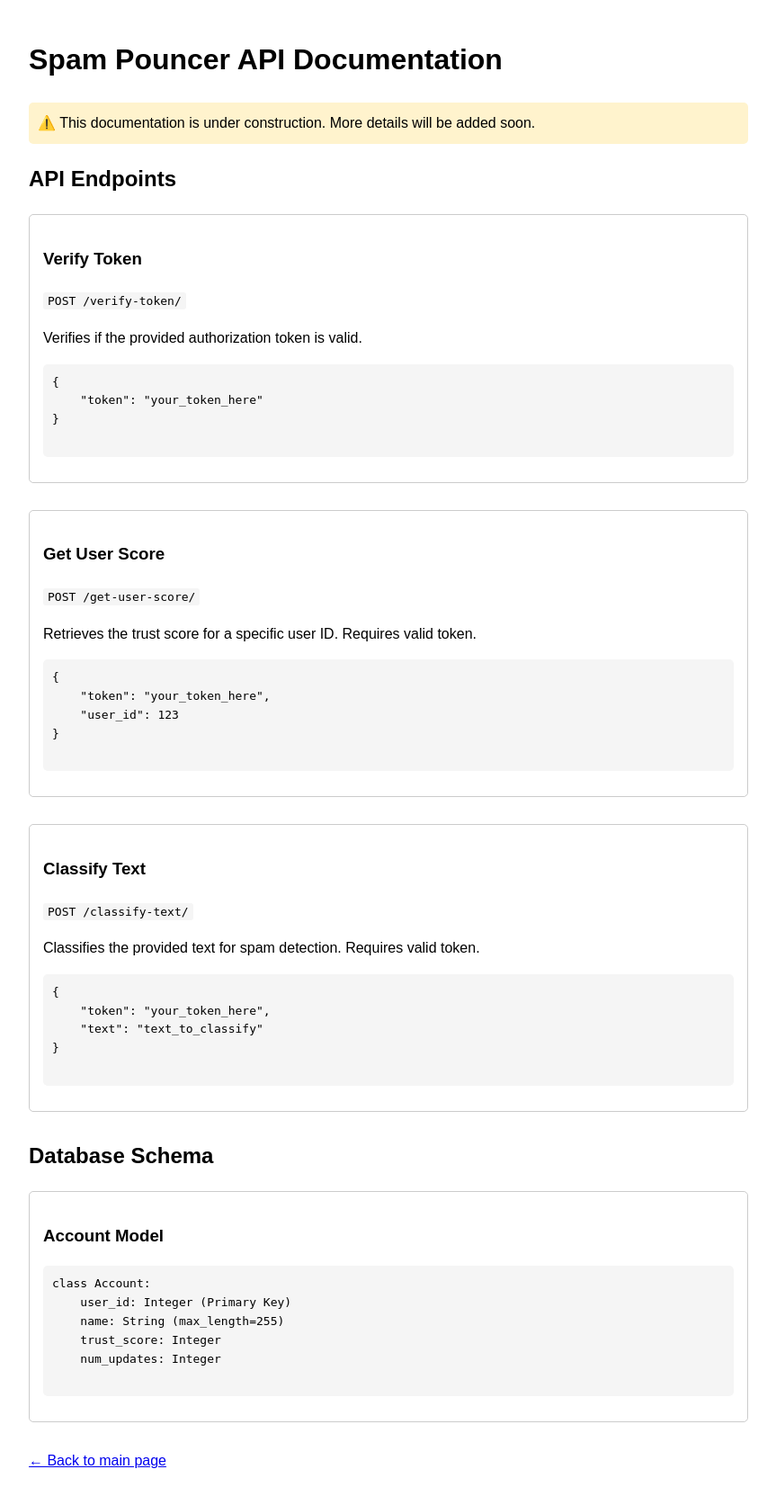
After one commit to MekhyW/Spam-Pouncer, a Django app: page /docs/ in a window 1280 px wide. The commit adds this page. Shown: the whole page at 90% size, without its empty margins (208-1071 px from the left). Run offline with Django 5.2, Linux system fonts and the light colour scheme.

Commit message:
docs.html draft

```diff
--- /dev/null
+++ b/spam_pouncer/spampouncerapp/templates/spampouncerapp/docs.html
@@ -0,0 +1,97 @@
+<!DOCTYPE html>
+<html>
+<head>
+    <title>Spam Pouncer API Documentation</title>
+    <style>
+        body {
+            font-family: Arial, sans-serif;
+            line-height: 1.6;
+            max-width: 800px;
+            margin: 0 auto;
+            padding: 20px;
+        }
+        .endpoint {
+            margin-bottom: 30px;
+            padding: 15px;
+            border: 1px solid #ccc;
+            border-radius: 5px;
+        }
+        .warning {
+            background-color: #fff3cd;
+            padding: 10px;
+            border-radius: 5px;
+            margin-bottom: 20px;
+        }
+        code {
+            background-color: #f5f5f5;
+            padding: 2px 5px;
+            border-radius: 3px;
+        }
+        pre {
+            background-color: #f5f5f5;
+            padding: 10px;
+            border-radius: 5px;
+            overflow-x: auto;
+        }
+    </style>
+</head>
+<body>
+    <h1>Spam Pouncer API Documentation</h1>
+
+    <div class="warning">
+        ⚠️ This documentation is under construction. More details will be added soon.
+    </div>
+
+    <h2>API Endpoints</h2>
+
+    <div class="endpoint">
+        <h3>Verify Token</h3>
+        <p><code>POST /verify-token/</code></p>
+        <p>Verifies if the provided authorization token is valid.</p>
+        <pre>
+{
+    "token": "your_token_here"
+}
+        </pre>
+    </div>
+
+    <div class="endpoint">
+        <h3>Get User Score</h3>
+        <p><code>POST /get-user-score/</code></p>
+        <p>Retrieves the trust score for a specific user ID. Requires valid token.</p>
+        <pre>
+{
+    "token": "your_token_here",
+    "user_id": 123
+}
+        </pre>
+    </div>
+
+    <div class="endpoint">
+        <h3>Classify Text</h3>
+        <p><code>POST /classify-text/</code></p>
+        <p>Classifies the provided text for spam detection. Requires valid token.</p>
+        <pre>
+{
+    "token": "your_token_here",
+    "text": "text_to_classify"
+}
+        </pre>
+    </div>
+
+    <h2>Database Schema</h2>
+
+    <div class="endpoint">
+        <h3>Account Model</h3>
+        <pre>
+class Account:
+    user_id: Integer (Primary Key)
+    name: String (max_length=255)
+    trust_score: Integer
+    num_updates: Integer
+        </pre>
+    </div>
+
+    <p><a href="/">← Back to main page</a></p>
+</body>
+</html>
--- a/spam_pouncer/spampouncerapp/urls.py
+++ b/spam_pouncer/spampouncerapp/urls.py
@@ -4,6 +4,7 @@ from . import views
 
 urlpatterns = [
     path("", views.index, name="index"),
+    path("docs/", views.docs, name="docs"),
     path("verify-token/", views.verify_token, name="verify_token"),
     path("get-user-score/", views.get_user_score, name="get_user_score"),
     path("classify-text/", views.classify_text, name="classify_text"),
--- a/spam_pouncer/spampouncerapp/views.py
+++ b/spam_pouncer/spampouncerapp/views.py
@@ -10,6 +10,9 @@ load_dotenv()
 
 def index(request):
     return render(request, 'spampouncerapp/index.html')
+
+def docs(request):
+    return render(request, 'spampouncerapp/docs.html')
 
 @csrf_exempt
 def verify_token(request):
```
Also changed, not shown: spam_pouncer/spampouncerapp/templates/spampouncerapp/index.html (+20 -0 lines).
